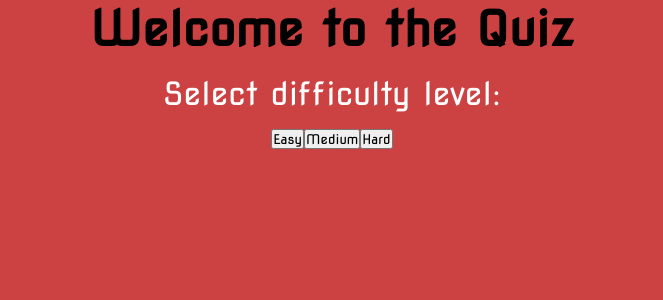
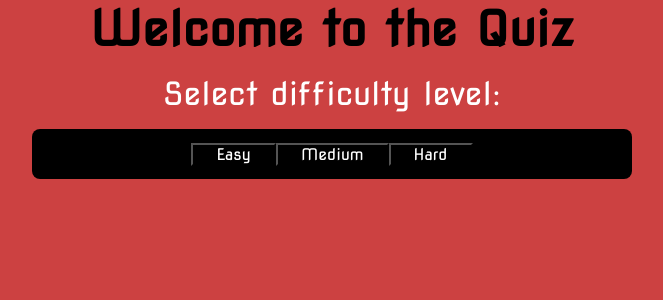
Before and after one commit to sabinaSandais/Quiz-App, a React (Vite) app: page / in a window 1280 px wide. Shown: the top 300 px of the page, without its empty margins (308-971 px from the left). Built offline with nearby package versions, Linux system fonts and the light colour scheme.

Commit message:
Update Welcome.css

```diff
--- a/src/components/Welcome.css
+++ b/src/components/Welcome.css
@@ -17,3 +17,25 @@ h1{
 
     margin-bottom: 1rem;
 }
+.buttons{
+    background-color: black;
+    width: 600px;
+    height: 50px;
+    border-radius: 8px;
+    display: flex;
+    justify-content: center;
+    align-items: center;
+
+
+}
+.btn1, .btn2, .btn3{
+    position: relative;
+    display: inline-block;
+    font-size: 1em;
+    font-weight: 500;
+    color: white;
+    background-color: black;
+    padding: 0 23px;
+
+
+}
```
